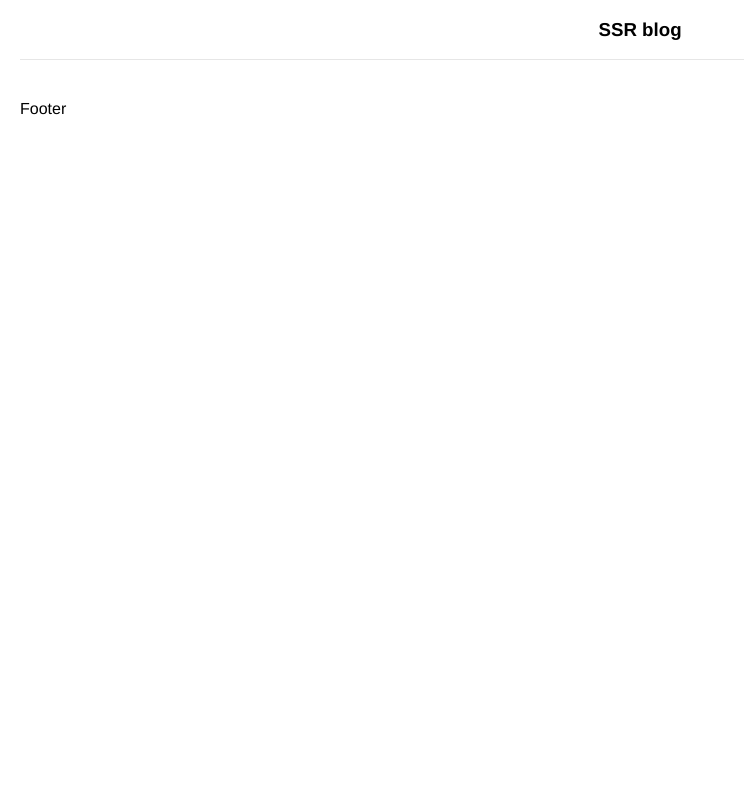
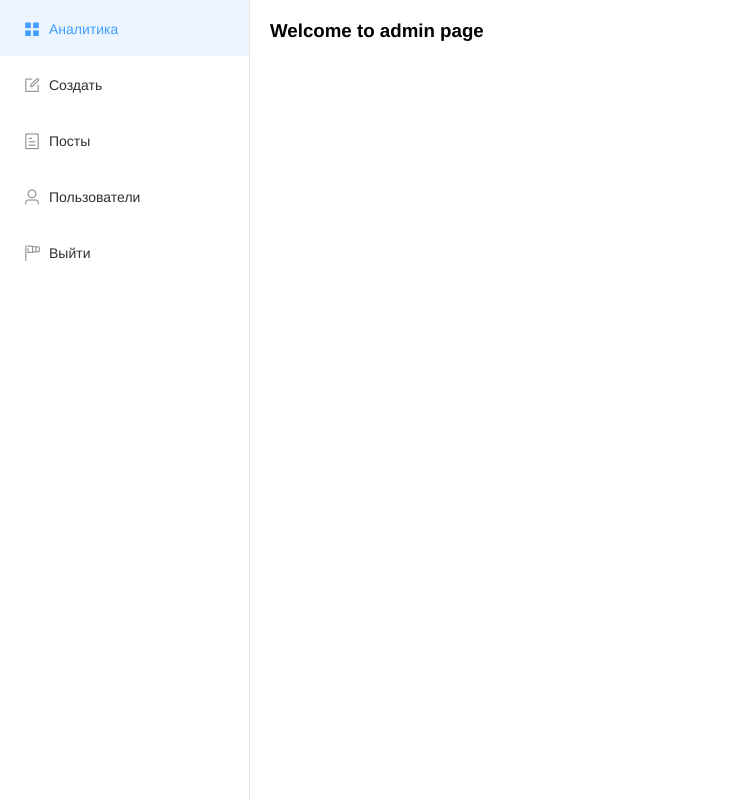
Before and after one commit to frontend33/nuxt-fullstack-project, a Nuxt app: page /admin in a window 1280 px wide. Before the commit this address had no page. Shown: the whole page, without its empty margins (0-744 px from the left). Built offline with nearby package versions, Linux system fonts and the light colour scheme.

Commit message:
menu navigation 29

```diff
--- /dev/null
+++ b/components/admin/Aside.vue
@@ -0,0 +1,29 @@
+<template>
+  <el-menu
+    router
+    :default-active="$route.path"
+    class="el-menu-vertical-demo"
+    :style= "{height:'100%'}"
+  >
+    <el-menu-item index="/admin">
+      <i class="el-icon-menu"></i>
+      <span>Аналитика</span>
+    </el-menu-item>
+      <el-menu-item index="/admin/create">
+      <i class="el-icon-edit-outline"></i>
+      <span>Создать</span>
+    </el-menu-item>
+      <el-menu-item index="/admin/list">
+      <i class="el-icon-tickets"></i>
+      <span>Посты</span>
+    </el-menu-item>
+      <el-menu-item index="/admin/user">
+      <i class="el-icon-user"></i>
+      <span>Пользователи</span>
+    </el-menu-item>
+    <el-menu-item index="/admin/logout">
+      <i class="el-icon-wind-power"></i>
+      <span>Выйти</span>
+    </el-menu-item>
+  </el-menu>
+</template>
--- a/components/main/CommentForm.vue
+++ b/components/main/CommentForm.vue
@@ -1,18 +1,20 @@
 <template>
 <el-form
+    class="form-comment"
     :model="controls"
     :rules="rules"
     ref="form"
-    @submit.native.prevent="onSubmit"
+   @submit.native.prevent="onSubmit"
 >
+    <h1>Добавить коментарий</h1>
   <el-form-item label="Ваше имя" prop="name">
     <el-input v-model.trim="controls.name" />
   </el-form-item>
 
     <el-form-item label="Текст комментария" prop="text">
         <el-input
-        type = "textarea"
-            v-model.trim="controls.name"
+            type = "textarea"
+            v-model.trim="controls.text"
             resize="none"
             :rows="2"
         />
@@ -21,8 +23,9 @@
     <el-form-item>
         <el-button
             type="primary"
-            @click="submitForm('ruleForm')"
+            native-type="submit"
             round
+            :loading="loading"
         >
             Добавить комментарий
         </el-button>
@@ -34,6 +37,7 @@
 export default {
     data () {
         return {
+            loading: false,
             controls: {
                 name: '',
                 text: '',
@@ -43,19 +47,40 @@ export default {
                     { required: true, message: 'Имя не должно быть пустым', trigger: 'blur' },
                 ],
                 text: [
-                    { required: true, message: 'Please select Activity zone', trigger: 'change' }
+                    { required: true, message: 'Введите ваш коментарий', trigger: 'blur' }
                 ]
             }
         }
     },
     methods: {
         onSubmit () {
-            console.log('onSubmit')
+            this.$refs.form.validate(valid => {
+                if (valid) {
+                    this.loading = true
+                    const formData = {
+                        name: this.controls.name,
+                        text: this.controls.text,
+                        postId: ''
+                    }
+                     console.log('form is valid',formData)
+                    try {
+                        setTimeout(() => {
+                            this.$message.success('Комментарий добавлен')
+                            this.$emit('created')
+                        },2000)
+
+                    } catch (e) {
+                        this.loading = false
+                    }
+                }
+            });
         }
     }
 }
 </script>
 
 <style lang="scss" scoped>
-
+.form-comment {
+    margin-top: 50px;
+}
 </style>
--- /dev/null
+++ b/layouts/admin.vue
@@ -0,0 +1,28 @@
+<template>
+  <div class="admin-layout-wrap">
+    <el-container :style="{height: '100%'}">
+      <el-container>
+        <el-aside width="250px">
+            <app-aside />
+        </el-aside>
+        <el-main>
+          <nuxt/>
+        </el-main>
+      </el-container>
+    </el-container>
+  </div>
+</template>
+
+<script>
+import AppAside from '@/components/admin/Aside'
+export default {
+    components : {AppAside}
+}
+</script>
+
+<style lang="scss" scoped>
+.admin-layout-wrap {
+    width: 100%;
+    height: 100vh;
+}
+</style>
--- /dev/null
+++ b/pages/admin/create.vue
@@ -0,0 +1,9 @@
+<template>
+    <div>create</div>
+</template>
+
+<script>
+export default {
+    layout: 'admin'
+}
+</script>
--- /dev/null
+++ b/pages/admin/index.vue
@@ -0,0 +1,9 @@
+<template>
+    <h1>Welcome to admin page</h1>
+</template>
+
+<script>
+export default {
+    layout:'admin'
+}
+</script>
--- /dev/null
+++ b/pages/admin/list.vue
@@ -0,0 +1,9 @@
+<template>
+    <div>List</div>
+</template>
+
+<script>
+export default {
+    layout: 'admin'
+}
+</script>
--- /dev/null
+++ b/pages/admin/logout.vue
@@ -0,0 +1,8 @@
+<template>
+    <div>Logout</div>
+</template>
+<script>
+export default {
+    layout: 'admin'
+}
+</script>
--- /dev/null
+++ b/pages/admin/user.vue
@@ -0,0 +1,9 @@
+<template>
+    <div>User</div>
+</template>
+
+<script>
+export default {
+    layout: 'admin'
+}
+</script>
--- a/pages/post/_id.vue
+++ b/pages/post/_id.vue
@@ -28,7 +28,11 @@
 
         </main>
         <footer>
-            <app-comment-form></app-comment-form>
+            <app-comment-form
+                v-if="canAddComment"
+                @created="createCommentHandler"
+                >
+                </app-comment-form>
             <div class="comments" v-if="true">
                 <app-comment
                     v-for="comment in 4"
@@ -54,6 +58,16 @@ export default {
         // валидируем параметры адресной строки
         // return !!(params.id)
         return Boolean(params.id)
+    },
+    data () {
+        return {
+            canAddComment: true
+        }
+    },
+    methods: {
+        createCommentHandler () {
+            this.canAddComment = false
+        }
     },
     components: {
         AppComment,
--- a/theme/index.scss
+++ b/theme/index.scss
@@ -13,3 +13,10 @@ html, body {
     -webkit-font-smoothing: antialiased;
     -webkit-tap-highlight-color: transparent;
 }
+
+.page-enter-active, page-leave-active {
+    transition: opacity .4s;
+}
+.page-enter, .page-leave-active {
+    opacity: 0;
+}
```
